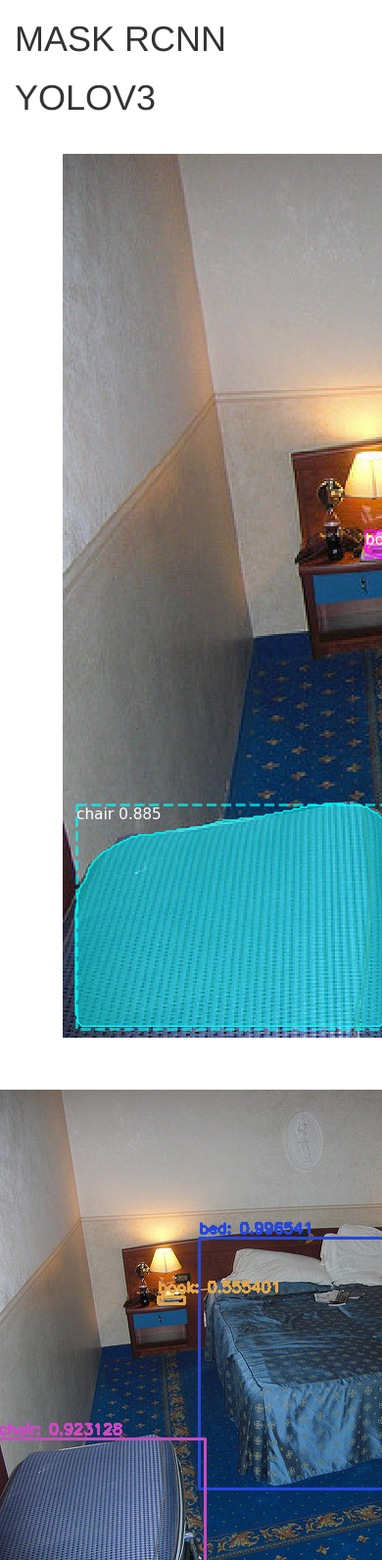
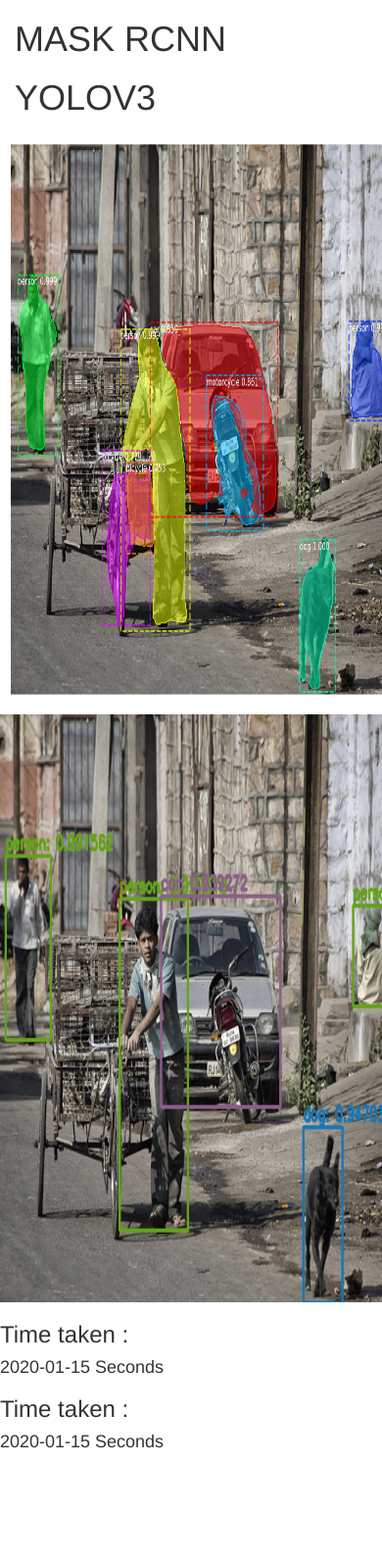
Before and after one commit to hasnainroopawalla/Image-Captioning-Scene-Descriptor, a Flask app: template templates/display.html in a window 390 px wide; the page is wider, and only the part inside the window is pictured. Shown: that part at 98% size. After the commit the page ends 1478 px from the top of that part, so only its background shows below. Run offline with Flask 2, Linux system fonts and the light colour scheme; the template is opened without the code that fills it: most values are stand-ins (such as "Sample title", 1, 10 or a date in 2020); some libraries are stand-ins or nearby versions.

Commit message:
displ page

```diff
--- a/run.py
+++ b/run.py
@@ -32,6 +32,7 @@
     print(maskrcnn_objs)
     print('Time:',end-start)
     print()
+    masktime = (end-start)
 
     start = time.time()
     yolo_objs = yolo.getobj(img)
@@ -40,12 +41,16 @@
     print(yolo_objs)
     print('Time:',end-start)
     print()
+    yolotime = (end-start)
+    print("test")
+    print(yolotime)
+    print(masktime)
     # maskout = cv2.imread('static/images/maskrcnn_out.png')
     # yoloout = cv2.imread('static/images/yolo_out.png')
     # return render_template('display.html',maskout=maskout, yoloout=yoloout)
 
 
-    return render_template('display.html')
+    return render_template('display.html',yolotime=yolotime,masktime=masktime)
 
 if __name__ == "__main__":
     app.run(host= '0.0.0.0', port=5000, debug=True)
--- a/templates/display.html
+++ b/templates/display.html
@@ -12,22 +12,34 @@
 
 <div class="container-fluid">
   <div class="row">
-    <div class="col-sm-3 col-md-6 col-lg-4">
+    <div class="col-md-6">
       <h1>MASK RCNN </h1>
     </div>
-    <div class="col-sm-9 col-md-6 col-lg-8">
+    <div class="col-md-6">
       <h1>YOLOV3</h1>
     </div>
+
+
   <div class="row">
-  	<div class="col-sm-3 col-md-6 col-lg-4">
-  		<img src="\static\output\maskrcnn_out.png" class="fluid">
+    <div class="col-md-6">
+      <img src="\static\output\maskrcnn_out.png" width="500" height="600" >
+    </div>
+    <div class="col-md-6">
+      <img src="\static\output\yolo_out.png" width="500" height="600">
+    </div>
+  </div>
 
-  	</div>
-  	<div class="col-sm-3 col-md-6 col-lg-4">
-  		<img src="\static\output\yolo_out.png" class="fluid">
-  	</div>
+  <div class="row">
+    <div class="col-md-6">
+      <h3>Time taken : </h3>
+      <h4>{{masktime}} Seconds</h4>
+    </div>
+    <div class="col-md-6">
+      <h3>Time taken : </h3>
+      <h4>{{yolotime}} Seconds</h4>
+    </div>
+  </div>
 
-  </div>
 
   </div>
 </div>
```
Also changed, not shown: static/output/maskrcnn_out.png, static/output/yolo_out.png.
